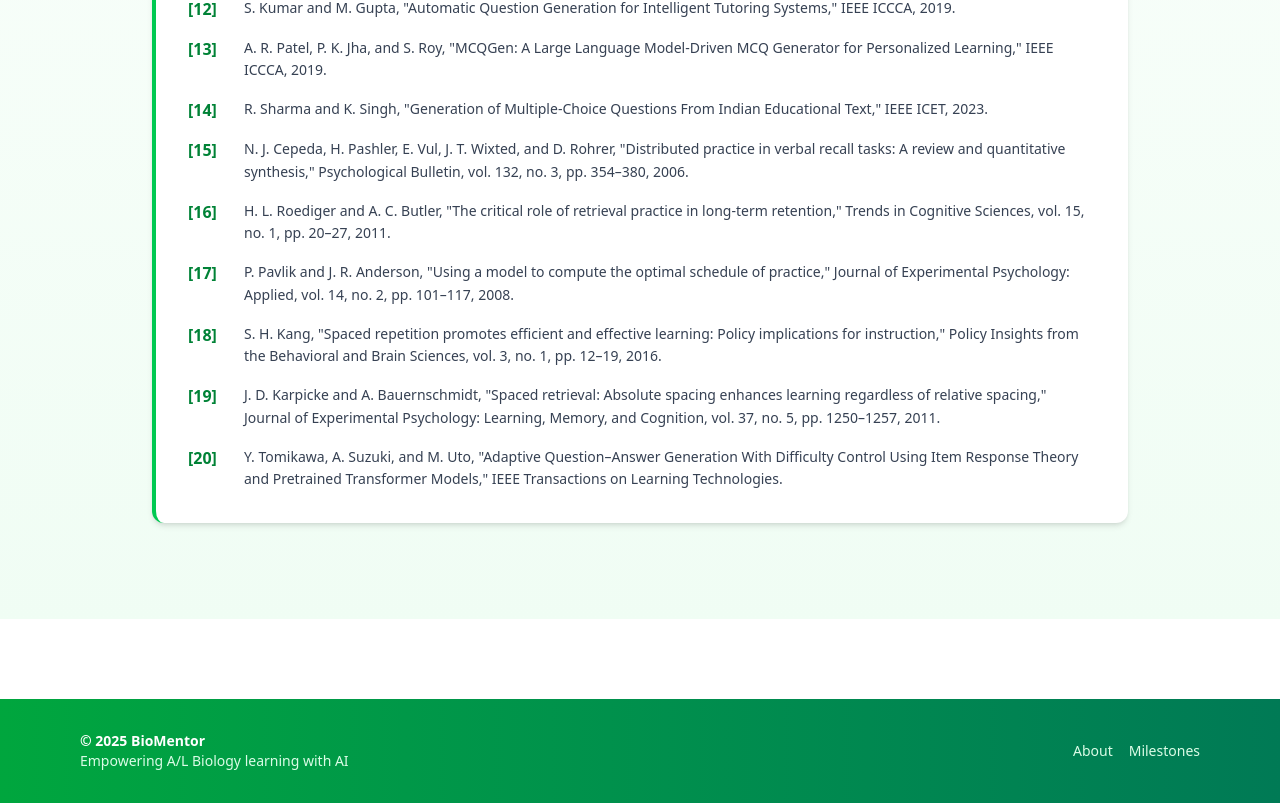
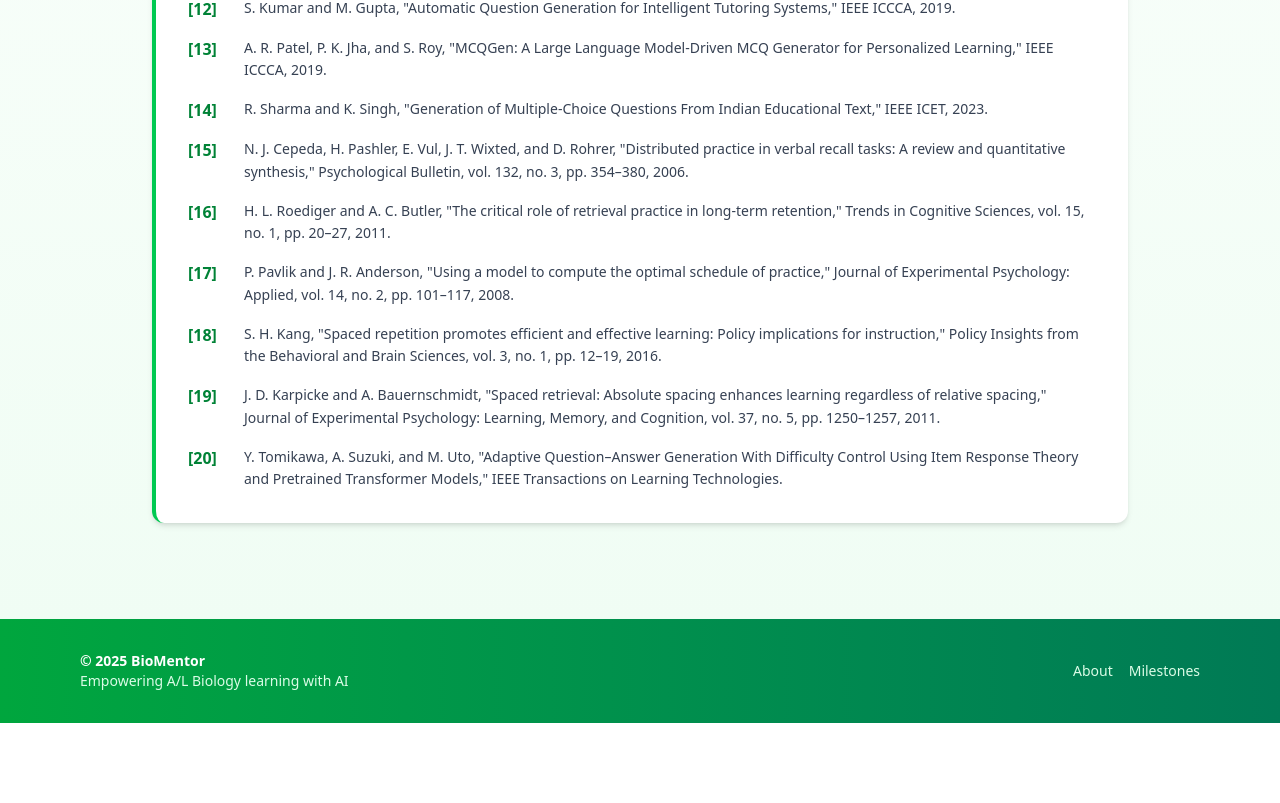
Before and after one commit to Sujitha1221/biomentor-portfolio, a React (Vite) app: page / in a window 1280 px wide. Shown: the part 11116-11919 px from the top of the page. After the commit the page ends 11839 px from the top, so only its background shows below. Built offline with nearby package versions, Linux system fonts and the light colour scheme.

Commit message:
fixed footer margin

```diff
--- a/src/components/Footer.tsx
+++ b/src/components/Footer.tsx
@@ -1,6 +1,6 @@
 export default function Footer() {
   return (
-    <footer className="bg-gradient-to-r from-green-600 to-emerald-700 text-white py-8 mt-20">
+    <footer className="bg-gradient-to-r from-green-600 to-emerald-700 text-white py-8">
       <div className="max-w-6xl mx-auto px-4 flex flex-col sm:flex-row justify-between items-center gap-4 text-sm">
         <div className="text-center sm:text-left">
           <p className="font-semibold">© {new Date().getFullYear()} BioMentor</p>
```
